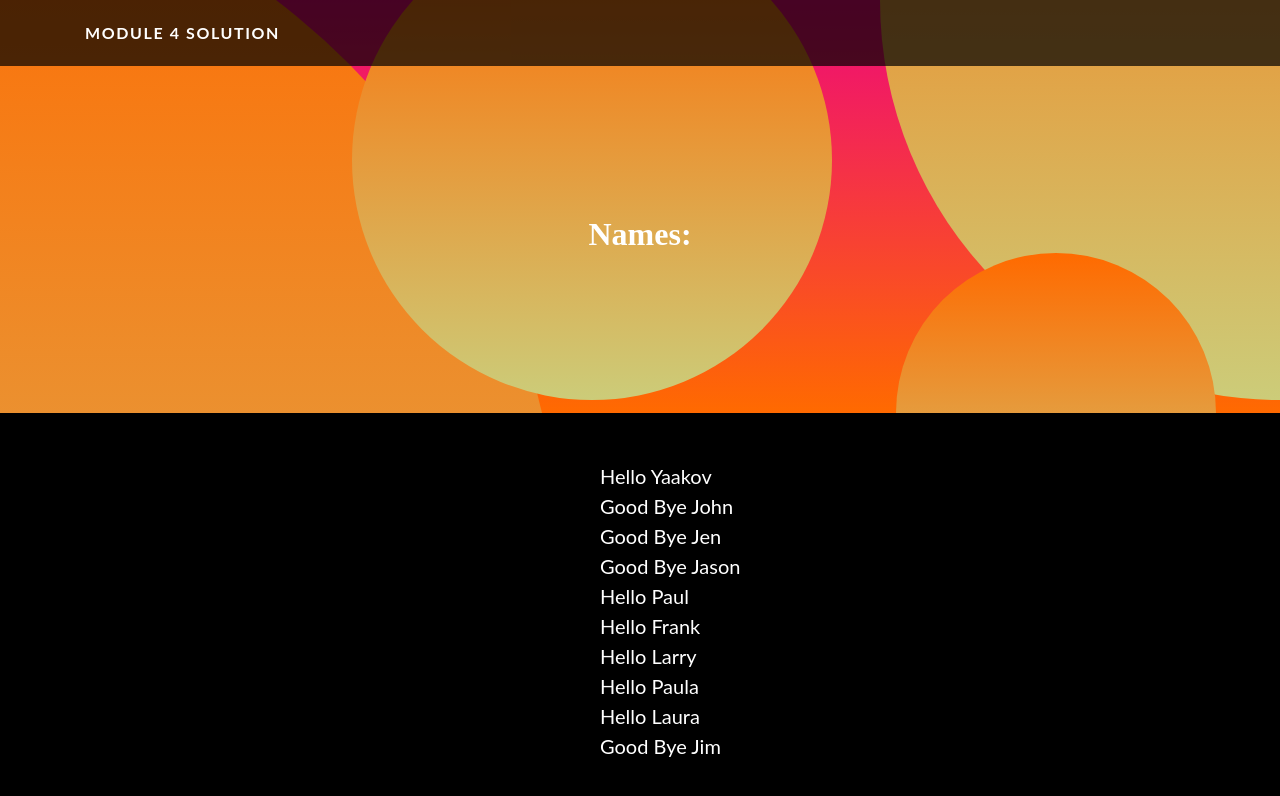
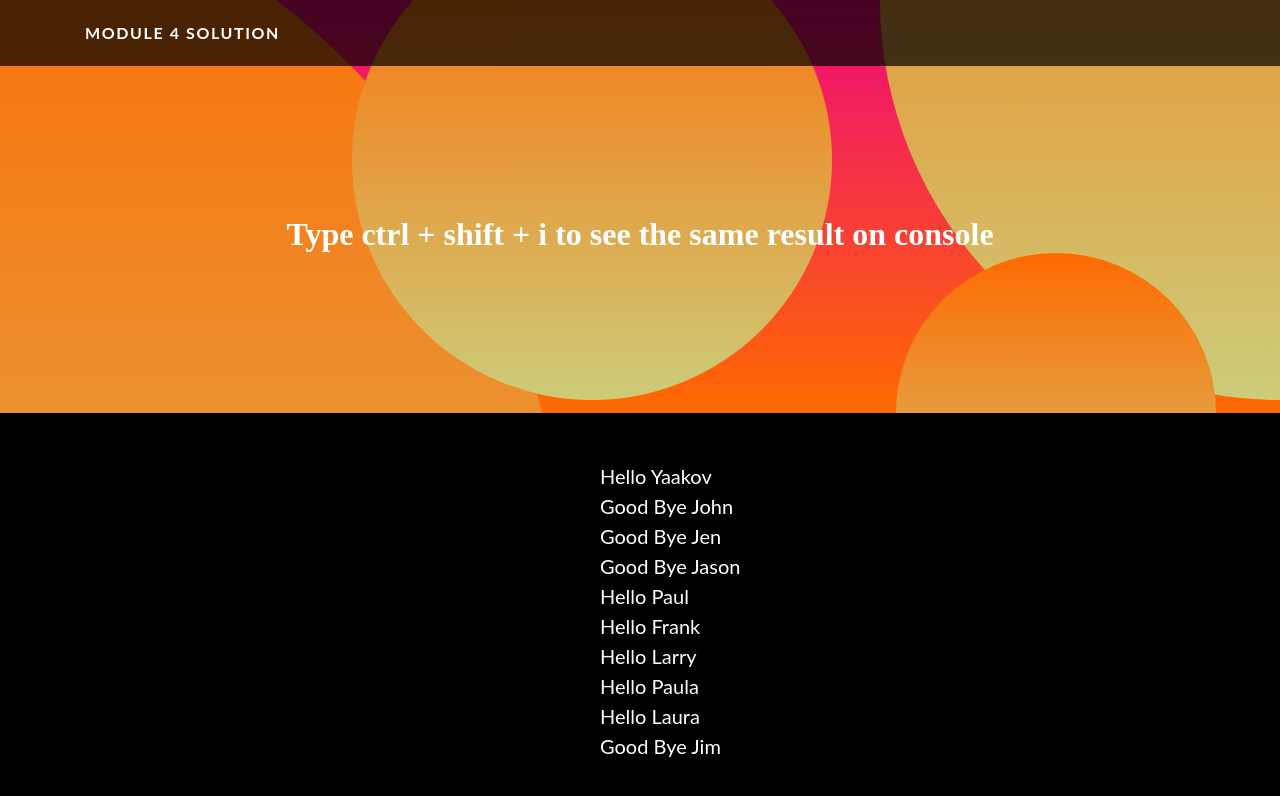
Before and after one commit to Junior-081/HTML-CSS-and-Javascript-for-Web-Developers-solution, a plain HTML site: page index.html in a window 1280 px wide. Drawn offline with nearby package versions, Linux system fonts and the light colour scheme.

Commit message:
une petite modification à l'index.html

```diff
--- a/index.html
+++ b/index.html
@@ -34,7 +34,7 @@
     <header class="masthead text-center text-white">
       <div class="masthead-content">
         <div class="container">
-          <h1 class="masthead-heading mb-0">Names: </h1>
+          <h1 class="masthead-heading mb-0">Type ctrl + shift + i to see the same result on console </h1>
         </div>
       </div>
       <div class="bg-circle-1 bg-circle"></div>
```
